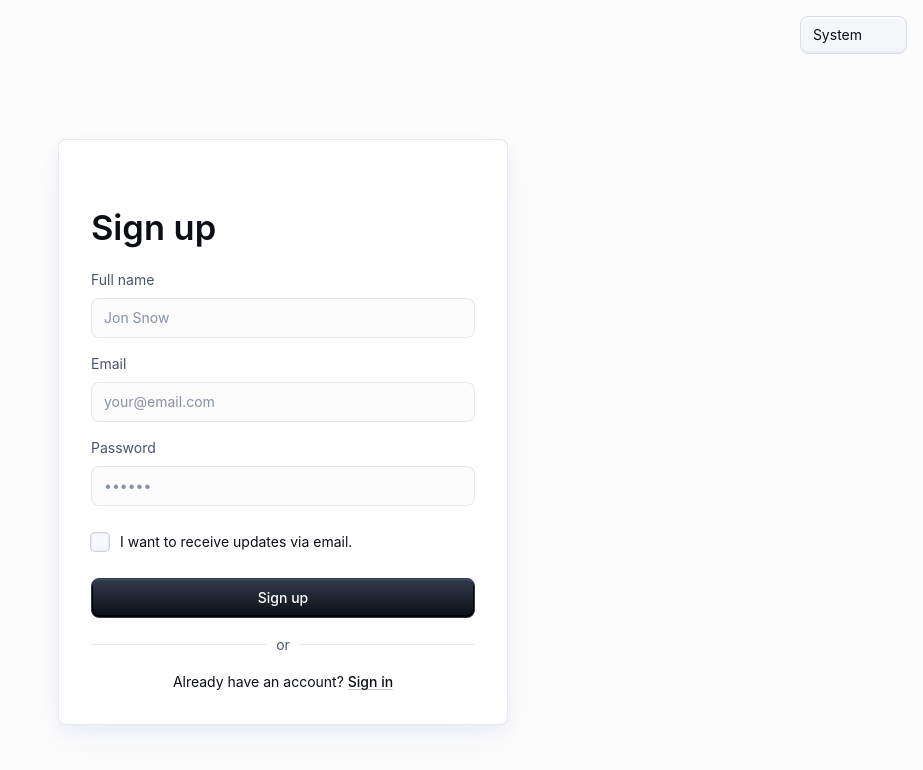
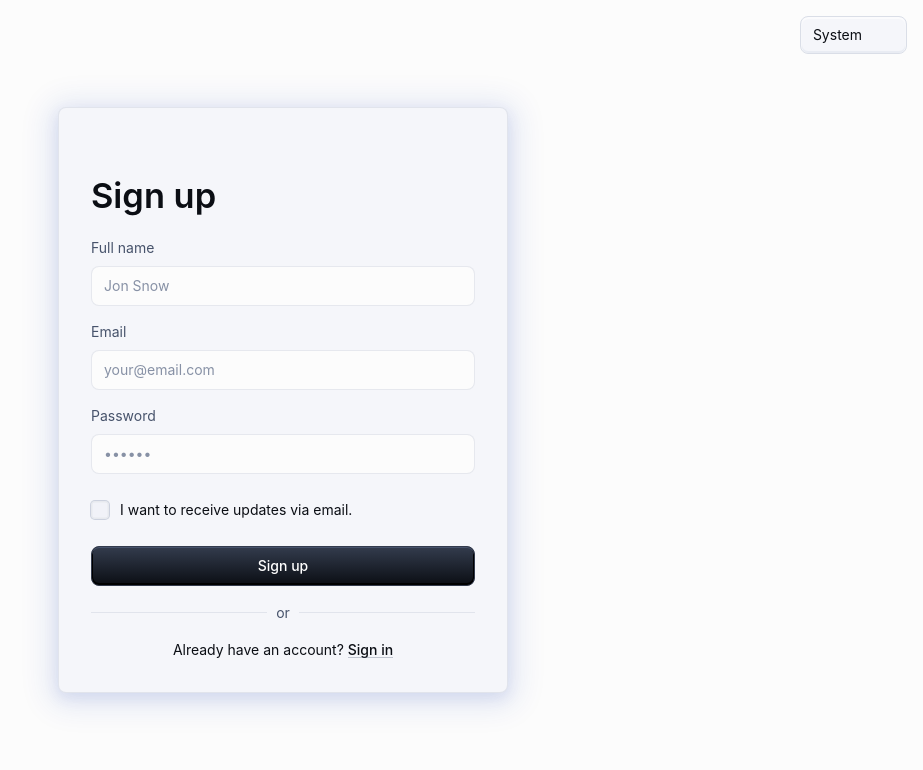
Before and after one commit to Servando-C/AppFinanzas, a React (Vite) app in the folder finanzas-app/: page /signup in a window 1280 px wide. Shown: the top 770 px of the page, without its empty margins (357-1280 px from the left). Built offline with nearby package versions, Linux system fonts and the light colour scheme; some icons are missing.

Commit message:
fix(style): Fixed minor style discrepancies between the login and sign up page.

```diff
--- a/finanzas-app/src/components/pages/Login.jsx
+++ b/finanzas-app/src/components/pages/Login.jsx
@@ -26,13 +26,13 @@ const Card = styled(MuiCard)(({ theme }) => ({
   gap: theme.spacing(2),
   margin: 'auto',
   boxShadow:
-    'hsla(225, 72.70%, 44.50%, 0.05) 0px 5px 15px 0px, hsla(222, 93.70%, 37.50%, 0.05) 0px 15px 35px -5px',
+    'hsla(225, 75.90%, 39.00%, 0.10) 0px 5px 15px 0px, hsla(225, 75.90%, 39.00%, 0.1) 0px 4px 30px 10px',
   [theme.breakpoints.up('sm')]: {
     width: '450px',
   },
   ...theme.applyStyles('dark', {
     boxShadow:
-      'hsla(220, 30%, 5%, 0.5) 0px 5px 15px 0px, hsla(220, 25%, 10%, 0.08) 0px 15px 35px -5px',
+      'hsla(209, 68.60%, 43.70%, 0.1) 0px 5px 15px 0px, hsla(209, 68.60%, 43.70%, 0.1) 0px 4px 30px 10px',
   }),
 }));
 
--- a/finanzas-app/src/components/pages/SignUp.jsx
+++ b/finanzas-app/src/components/pages/SignUp.jsx
@@ -26,18 +26,17 @@ const Card = styled(MuiCard)(({ theme }) => ({
   gap: theme.spacing(2),
   margin: 'auto',
   boxShadow:
-    'hsla(225, 72.70%, 44.50%, 0.05) 0px 5px 15px 0px, hsla(222, 93.70%, 37.50%, 0.05) 0px 15px 35px -5px',
+    'hsla(225, 75.90%, 39.00%, 0.10) 0px 5px 15px 0px, hsla(225, 75.90%, 39.00%, 0.1) 0px 4px 30px 10px',
   [theme.breakpoints.up('sm')]: {
     width: '450px',
   },
   ...theme.applyStyles('dark', {
     boxShadow:
-      'hsla(220, 30%, 5%, 0.5) 0px 5px 15px 0px, hsla(220, 25%, 10%, 0.08) 0px 15px 35px -5px',
+      'hsla(209, 68.60%, 43.70%, 0.1) 0px 5px 15px 0px, hsla(209, 68.60%, 43.70%, 0.1) 0px 4px 30px 10px',
   }),
 }));
 
 const SignUpContainer = styled(Stack)(({ theme }) => ({
-  height: 'calc((1 - var(--template-frame-height, 0)) * 100dvh)',
   minHeight: '100%',
   padding: theme.spacing(2),
   [theme.breakpoints.up('sm')]: {
@@ -49,7 +48,8 @@ const SignUpContainer = styled(Stack)(({ theme }) => ({
     position: 'absolute',
     zIndex: -1,
     inset: 0,
-}}));
+  },
+}));
 
 export default function SignUp(props) {
   const [emailError, setEmailError] = React.useState(false);
@@ -115,7 +115,7 @@ export default function SignUp(props) {
       <CssBaseline enableColorScheme />
       <ColorModeSelect sx={{ position: 'fixed', top: '1rem', right: '1rem' }} />
       <SignUpContainer direction="column" justifyContent="space-between">
-        <Card variant="outlined">
+        <Card>
           <SvgIcon component={CopoIconLight}
             inheritViewBox
             sx={{ width: 'auto', height: 40, alignSelf: 'start' }}
```
